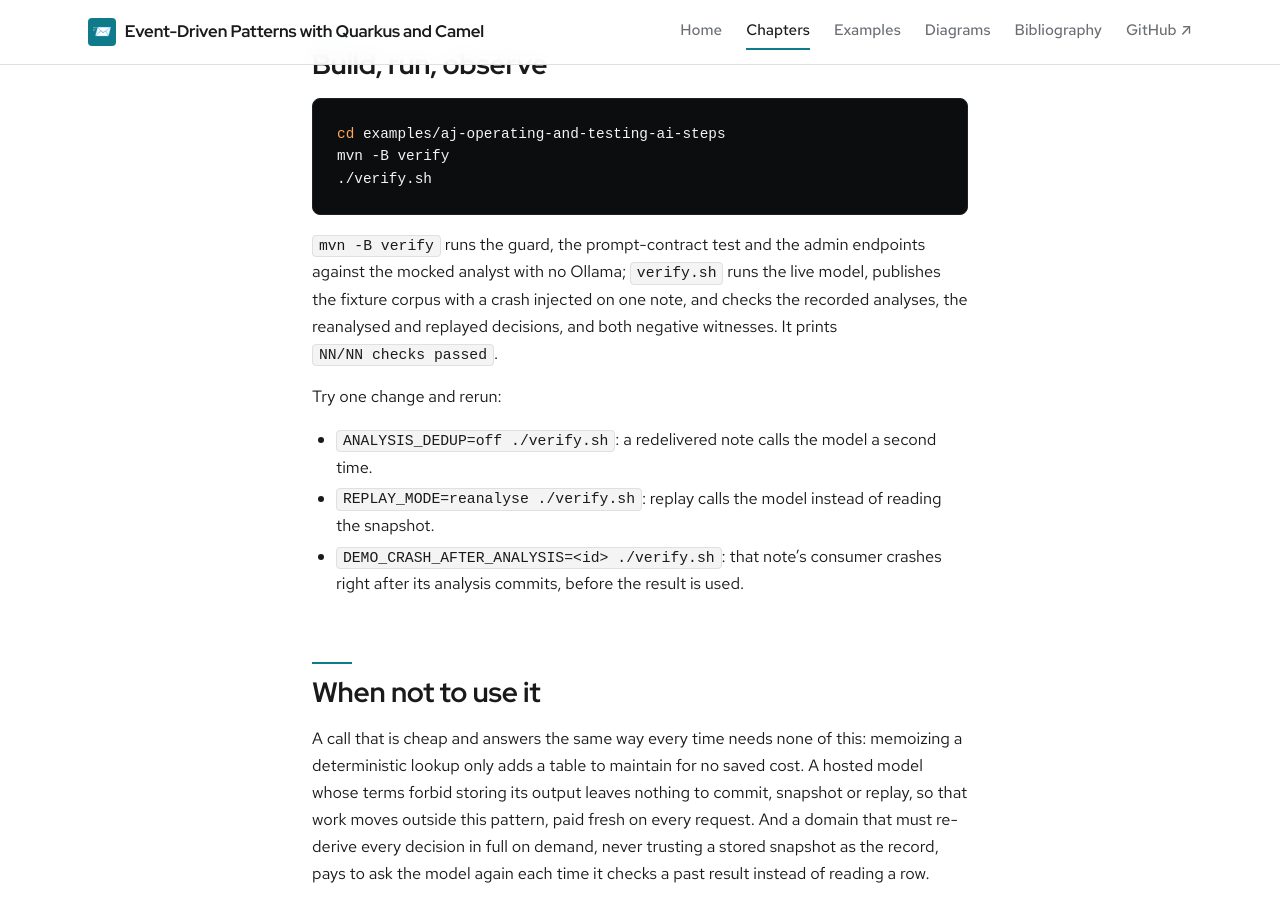
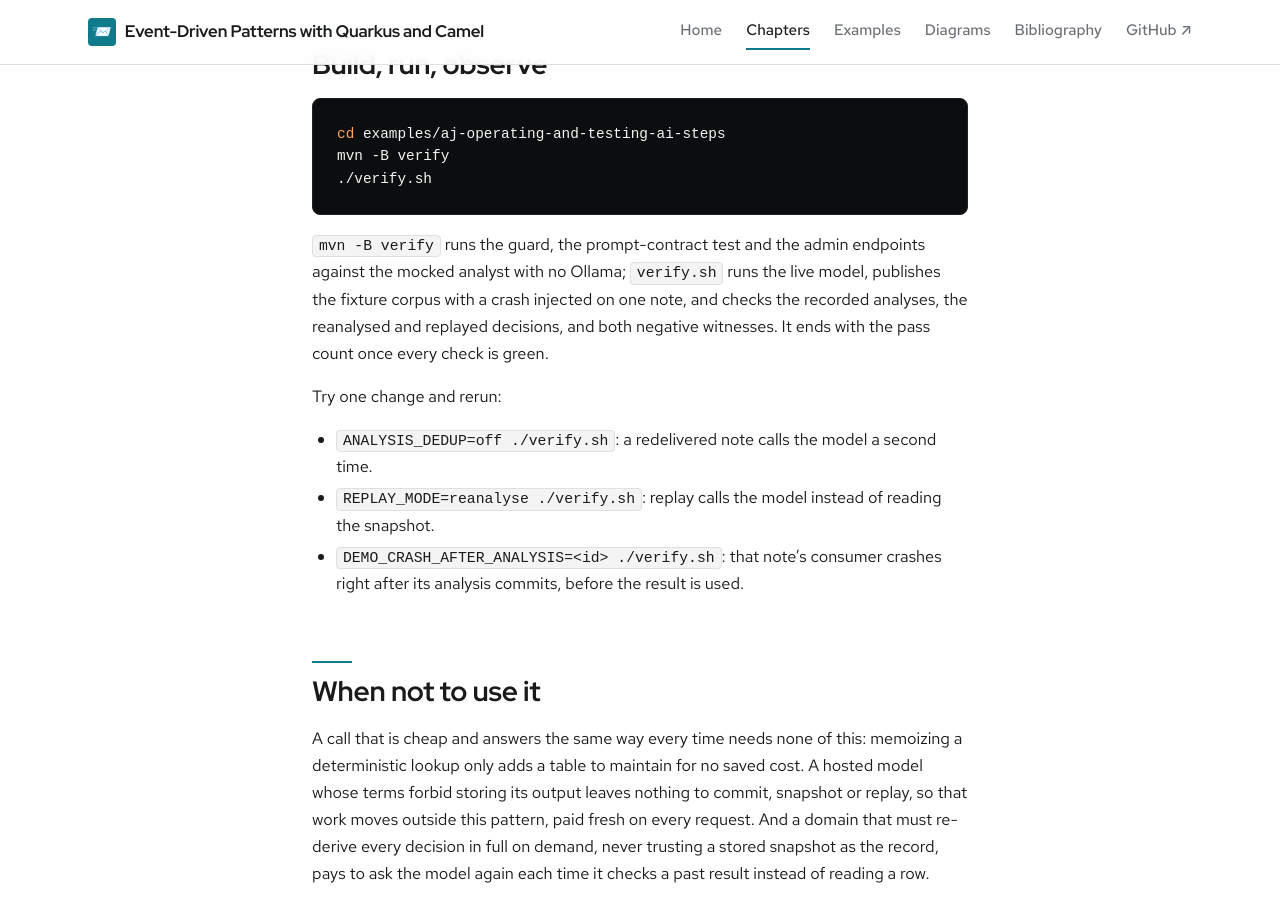
Before and after one commit to patterncatalyst/event-driven-patterns-with-quarkus-and-camel, a Jekyll site: the page built from _docs/aj-operating-and-testing-ai-steps.md, in a window 1280 px wide and 900 px high, scrolled down 5338 px. Built offline with Jekyll 4.4.1, drawn with Linux system fonts in a browser that asks for light colours; some web fonts are replaced.

Commit message:
docs(r19): mark Appendix J live run pending, log mvn verification
Reword the Build, run, observe pass-count line (live verify.sh not yet
run on a free host), and record in the verification log that the example
is mvn-verified (11 tests, twice) with the live compose+Ollama run
pending.

````diff
--- a/_docs/aj-operating-and-testing-ai-steps.md
+++ b/_docs/aj-operating-and-testing-ai-steps.md
@@ -107,7 +107,7 @@ mvn -B verify
 ./verify.sh
 ```
 
-`mvn -B verify` runs the guard, the prompt-contract test and the admin endpoints against the mocked analyst with no Ollama; `verify.sh` runs the live model, publishes the fixture corpus with a crash injected on one note, and checks the recorded analyses, the reanalysed and replayed decisions, and both negative witnesses. It prints `NN/NN checks passed`.
+`mvn -B verify` runs the guard, the prompt-contract test and the admin endpoints against the mocked analyst with no Ollama; `verify.sh` runs the live model, publishes the fixture corpus with a crash injected on one note, and checks the recorded analyses, the reanalysed and replayed decisions, and both negative witnesses. It ends with the pass count once every check is green.
 
 Try one change and rerun:
 
````
Also changed, not shown: _plans/verification-log.md (+18 -0 lines).
